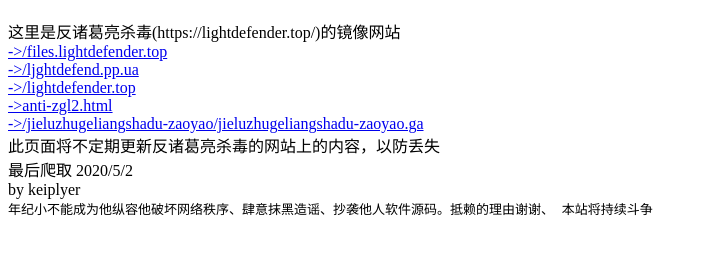
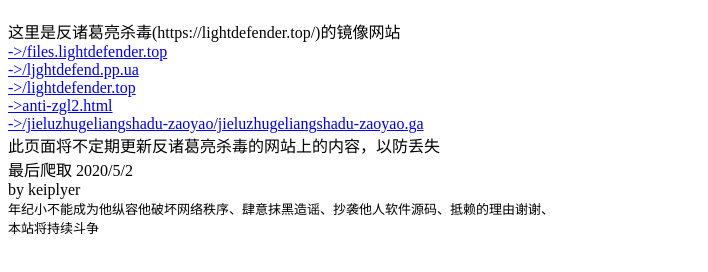
Before and after one commit to FUCKZGL/AntiLightD, a plain HTML site: page index.html in a window 1280 px wide. Shown: the part 74-346 px from the top of the page, without its empty margins (0-708 px from the left). Drawn offline with Linux system fonts and the light colour scheme.

Commit message:
Update index.html

```diff
--- a/index.html
+++ b/index.html
@@ -9,7 +9,6 @@
 最后爬取 2020/5/2<br>
 by keiplyer<br>
 <code>
-年纪小不能成为他纵容他破坏网络秩序、肆意抹黑造谣、抄袭他人软件源码。抵赖的理由谢谢、
-
+年纪小不能成为他纵容他破坏网络秩序、肆意抹黑造谣、抄袭他人软件源码、抵赖的理由谢谢、<br/>
 本站将持续斗争
 </code>
```
